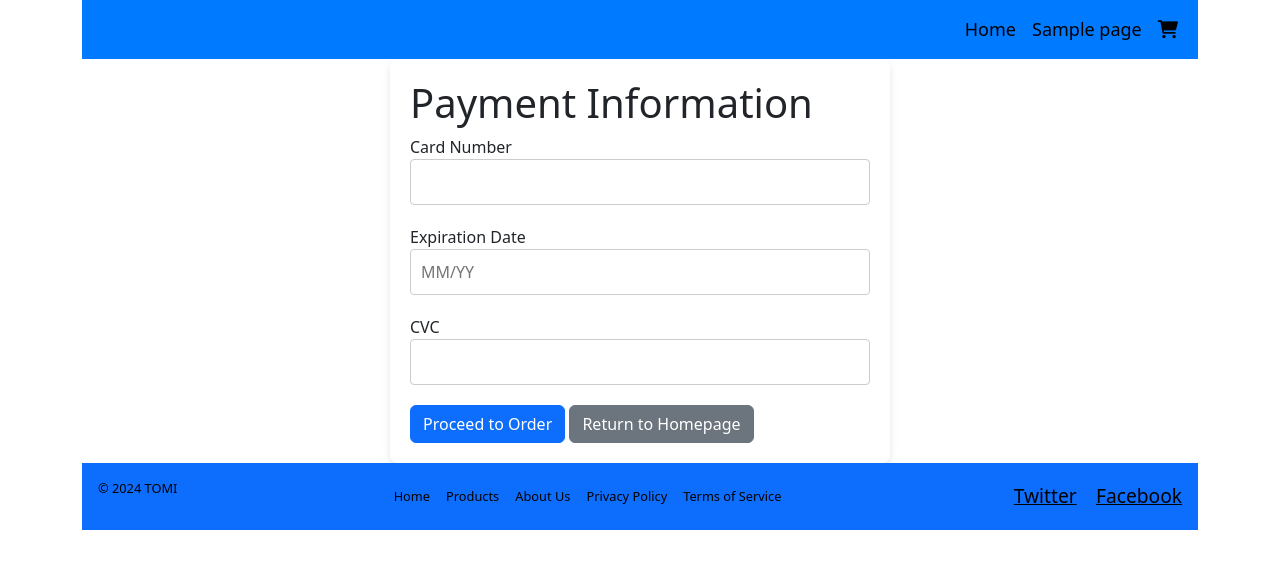
After one commit to TomiHenriksson8/mkj-y-p, a WordPress theme: template wp-content/themes/example-theme/payment-info.php in a window 1280 px wide. The commit adds this page. Shown: the top 569 px of the page. Run offline with PHP 8.4 and a stand-in for WordPress, Linux system fonts and the light colour scheme; the site name, menu and one post (Sample post) are stand-ins, and other content is empty.

Commit message:
add payment-info page. add style

```diff
--- a/wp-content/themes/example-theme/footer.php
+++ b/wp-content/themes/example-theme/footer.php
@@ -49,7 +49,7 @@
             <div class="modal-footer">
                 <button type="button" class="btn btn-secondary" data-bs-dismiss="modal">Close</button>
                 <?php if (!empty($_SESSION['cart']) && array_sum(array_column($_SESSION['cart'], 'quantity')) > 0): ?>
-                    <a href="<?php echo esc_url(home_url('/thank-you?action=clear_cart')); ?>" class="btn btn-primary">Proceed to Checkout</a>
+                    <a href="<?php echo esc_url(home_url('/payment-information')); ?>" class="btn btn-primary">Proceed to Payment</a>
 
                 <?php else: ?>
                     <button class="btn btn-primary" disabled>Proceed to Checkout</button>
--- /dev/null
+++ b/wp-content/themes/example-theme/payment-info.php
@@ -0,0 +1,29 @@
+<?php
+/*
+Template Name: Payment Information
+*/
+?>
+
+<?php get_header(); ?>
+
+<div class="payment-info-container">
+    <h1>Payment Information</h1>
+    <form action="process-payment.php" method="post">
+        <div class="form-group">
+            <label for="cardNumber">Card Number</label>
+            <input type="text" id="cardNumber" name="cardNumber" required>
+        </div>
+        <div class="form-group">
+            <label for="cardExpiry">Expiration Date</label>
+            <input type="text" id="cardExpiry" name="cardExpiry" placeholder="MM/YY" required>
+        </div>
+        <div class="form-group">
+            <label for="cardCVC">CVC</label>
+            <input type="text" id="cardCVC" name="cardCVC" required>
+        </div>
+        <a href="<?php echo esc_url(home_url('/thank-you?action=clear_cart')); ?>" class="btn btn-primary">Proceed to Order</a>
+        <a href="<?php echo home_url(); ?>" class="btn btn-secondary">Return to Homepage</a>
+    </form>
+</div>
+
+<?php get_footer(); ?>
--- a/wp-content/themes/example-theme/style.css
+++ b/wp-content/themes/example-theme/style.css
@@ -721,6 +721,49 @@ footer {
     background-color: #0056b3;
 }
 
+/* payment info page */
+
+.payment-info-container {
+    max-width: 500px;
+    margin: 0 auto;
+    padding: 20px;
+    box-shadow: 0 4px 8px rgba(0,0,0,0.1);
+    border-radius: 8px;
+}
+
+.form-group {
+    margin-bottom: 20px;
+}
+
+input[type="text"] {
+    width: 100%;
+    padding: 10px;
+    border-radius: 4px;
+    border: 1px solid #ccc;
+}
+
+.btn-primary {
+    background-color: #0044cc;
+    color: white;
+    border: none;
+    padding: 10px 20px;
+    cursor: pointer;
+    border-radius: 5px;
+}
+
+.btn-secondary {
+    background-color: #ccc;
+    color: black;
+    border: none;
+    padding: 10px 20px;
+    cursor: pointer;
+    border-radius: 5px;
+}
+
+button:hover {
+    opacity: 0.8;
+}
+
 /* thank you page */
 
 .thank-you-message {
```
